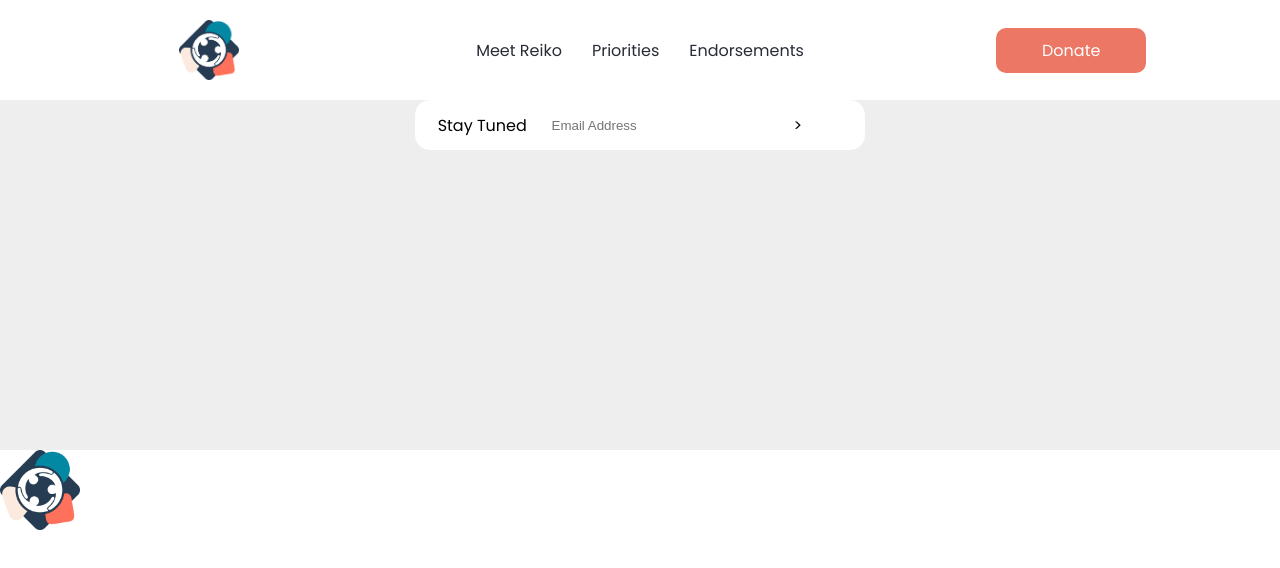
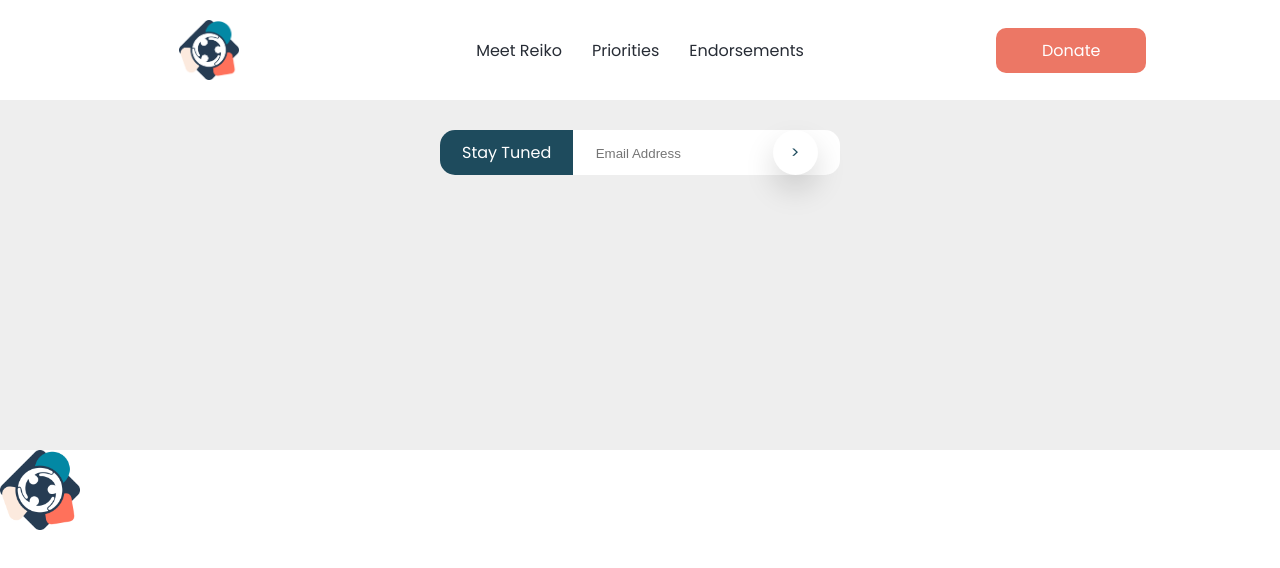
Before and after one commit to bmediax/reikoforpcc, a React (Create React App) app: page / in a window 1280 px wide. Shown: the top 568 px of the page. Built offline with nearby package versions, Linux system fonts and the light colour scheme.

Commit message:
label sizing

```diff
--- a/src/index.scss
+++ b/src/index.scss
@@ -31,6 +31,7 @@ $colors: (
   icon-color: #FFF,
   base-icon: rgb(15, 13, 13),
   base3 : $light-blue,
+  textWhiteBG: #FFF,
 );
 
 // Base Color Dark Mode
@@ -44,6 +45,7 @@ $colors-dark: (
   base-icon: $dark-blue,
   icon-color:#fff,
   text-orangebg: $atom-blue,
+  textWhiteBG: $dark-blue,
   text2: $blue,
 );
 
@@ -146,15 +148,15 @@ nav {
 }
 
 #slider {
+  padding-top:30px;
   height:350px;
   background:#eee;
 }
 
 .stay-tuned {
   background:getColor(base);
-  max-width:450px;
+  max-width:400px;
   margin:auto;
-  height:50px;
   display:flex;
   align-items:center;
   justify-content:center;
@@ -162,10 +164,32 @@ nav {
   border-radius:15px;
 
   .tuned-title, .tuned-input, .tuned-arrow {
+    padding:10px 0px;
+  }
+
+  .tuned-title {
     flex:1;
+    background:getColor(text3);
+    color:getColor(textWhiteBG);
+    border-top-left-radius:15px;
+    border-bottom-left-radius:15px;
+  }
+
+  .tuned-item {
+    flex:2;
   }
 
   .tuned-input {
     border:none;
   }
+
+  .tuned-arrow {
+    background:getColor(base);
+    box-shadow:0px 15px 30px rgba(0, 0, 0, 0.15);
+    color:getColor(text3);
+    border-radius:30px;
+    display:inline-block;
+    width:45px;
+    height:45px;
+  }
 }
--- a/src/pages/Homepage.jsx
+++ b/src/pages/Homepage.jsx
@@ -4,8 +4,10 @@ const Homepage = () => {
             <div id="slider">
                 <div className="stay-tuned">
                     <span className="tuned-title">Stay Tuned</span>
-                    <input className="tuned-input" type="text"  placeholder="Email Address" />
-                    <span className="tuned-arrow">></span>
+                    <div className="tuned-item">
+                        <input className="tuned-input" type="text"  placeholder="Email Address" />
+                        <span className="tuned-arrow">></span>
+                    </div>
                 </div>
             </div>
         </div>
```
